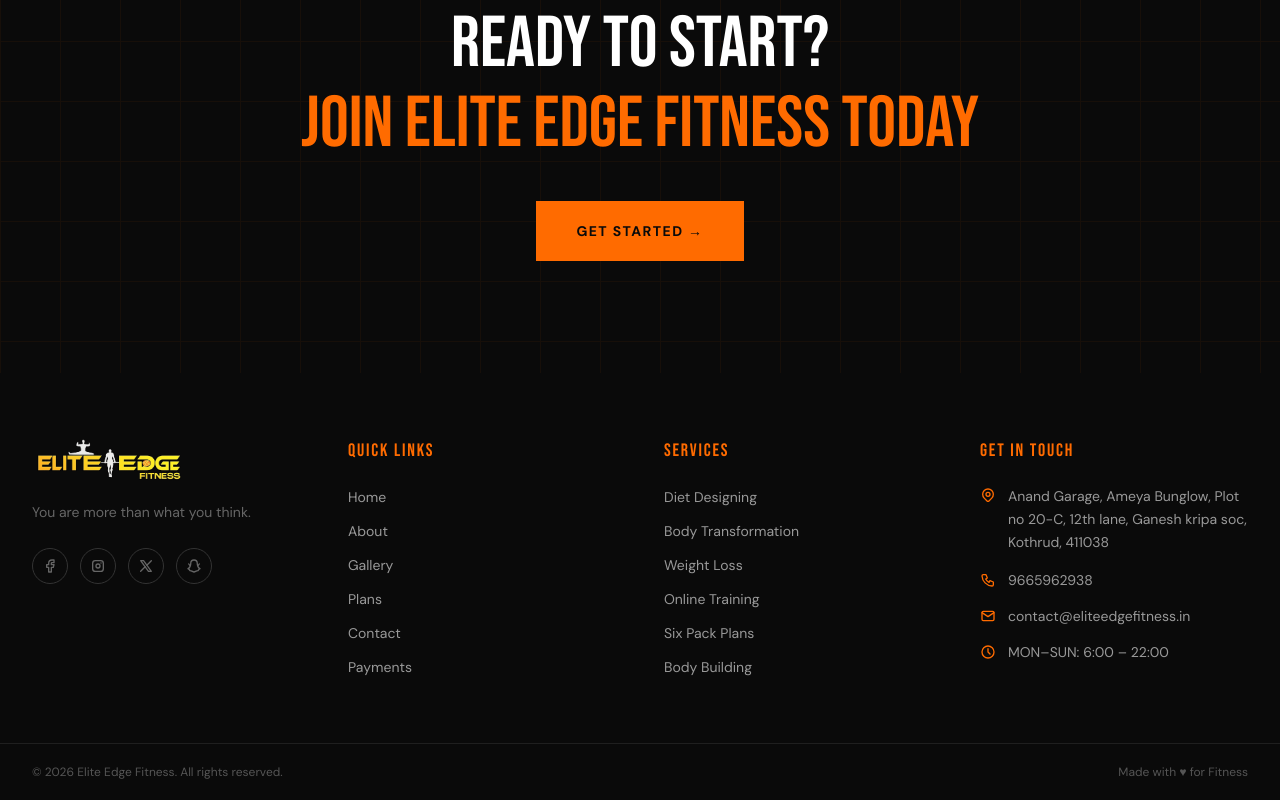
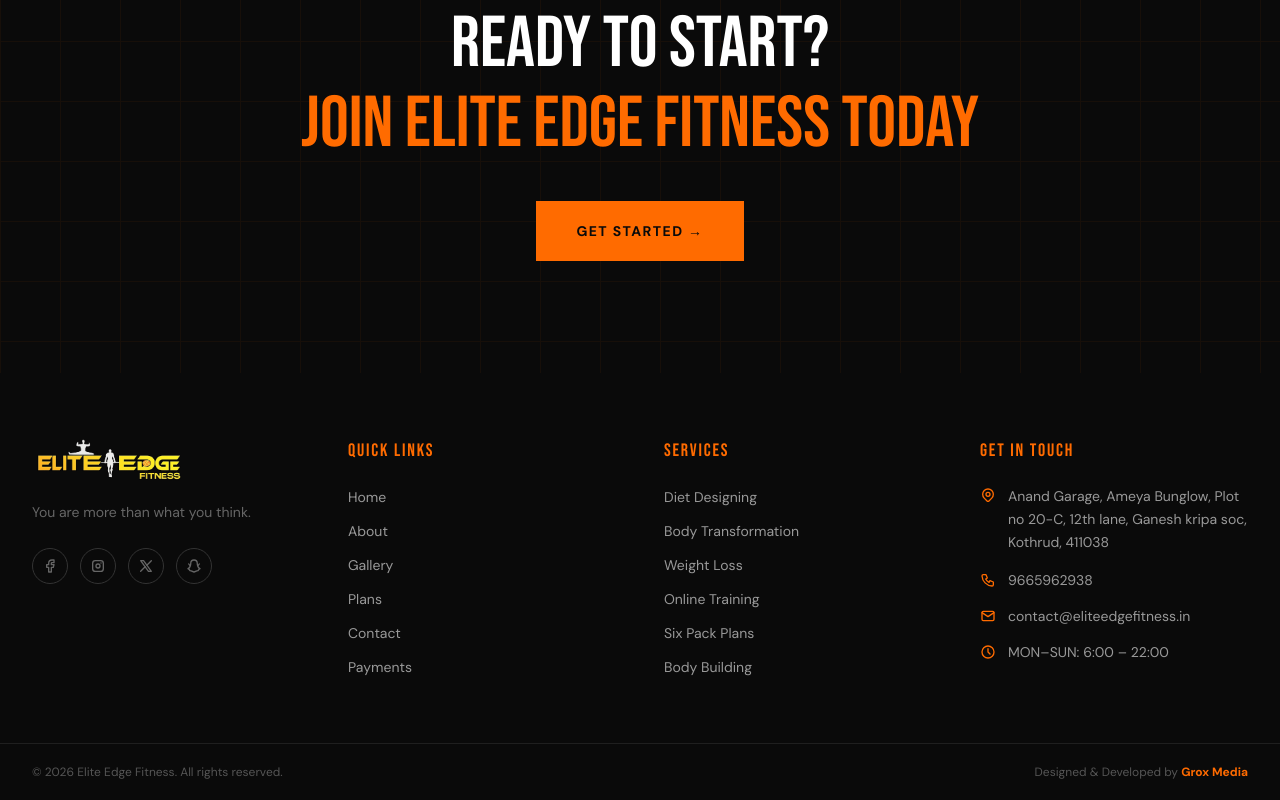
Before and after one commit to code-x-prime/elite-edge-fitness, a Next.js app: page / in a window 1280 px wide. Shown: the part 9659-10459 px from the top of the page. Built offline with nearby package versions, Linux system fonts and the light colour scheme; no server answers; the database is empty.

Commit message:
fix: update footer to credit Grox Media for design and development

```diff
--- a/src/components/layout/Footer.tsx
+++ b/src/components/layout/Footer.tsx
@@ -137,7 +137,17 @@
       <div className="border-t border-[#1F1F1F]">
         <div className="max-w-7xl mx-auto px-4 sm:px-6 lg:px-8 py-5 flex flex-col sm:flex-row items-center justify-between gap-2">
           <p className="text-xs text-[#555] font-body">© 2026 Elite Edge Fitness. All rights reserved.</p>
-          <p className="text-xs text-[#555] font-body">Made with ♥ for Fitness</p>
+          <p className="text-xs text-[#555] font-body">
+            Designed &amp; Developed by{" "}
+            <a
+              href="https://groxmedia.in/"
+              target="_blank"
+              rel="noopener noreferrer"
+              className="text-[#FF6B00] hover:text-white transition-colors font-bold"
+            >
+              Grox Media
+            </a>
+          </p>
         </div>
       </div>
     </footer>
```
